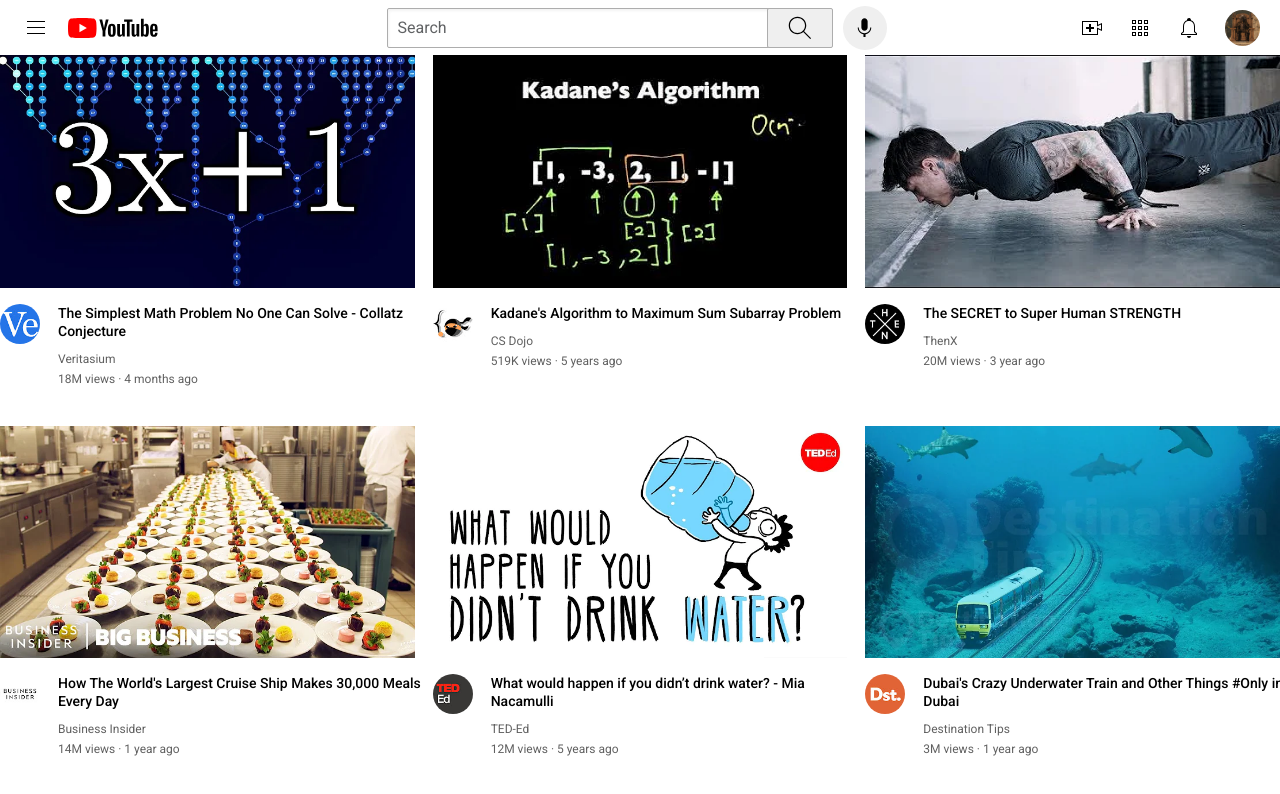
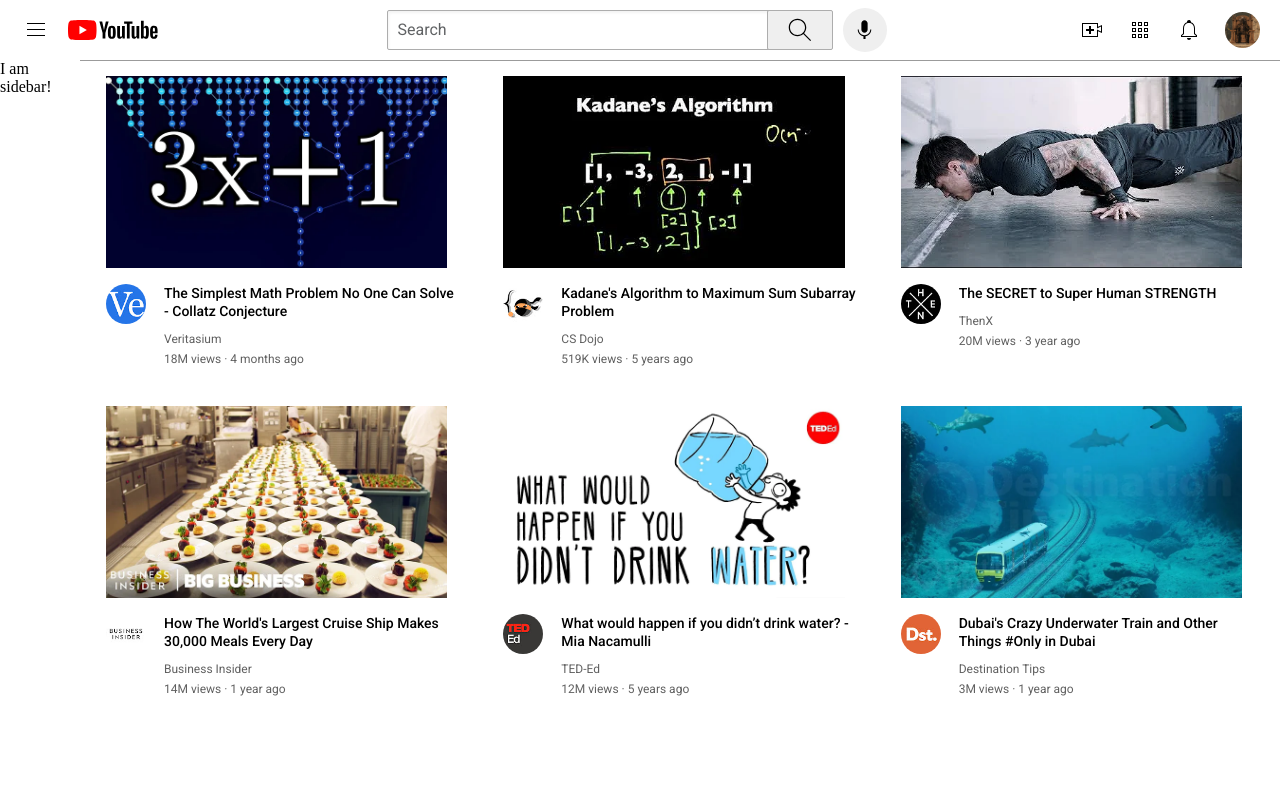
Before and after one commit to AAzizkhani/simple-YouTube, a plain HTML site: page YouTube.html in a window 1280 px wide. Drawn offline with Linux system fonts and the light colour scheme.

Commit message:
fix some bugs and add sidebar ____ver_6

```diff
--- a/Styles/general.css
+++ b/Styles/general.css
@@ -9,4 +9,7 @@
 body
 {
     margin: 0px;
+    padding-bottom: 700px;
+    padding-top: 76px;
+    padding-left: 106px;
 }
--- a/Styles/header.css
+++ b/Styles/header.css
@@ -1,10 +1,21 @@
 .header
 {
-    height: 55px;
+    height: 60px;
     display: flex;
     flex-direction: row;
 
     justify-content: space-between;
+
+    background-color: white;
+
+    position: fixed;
+    top: 0px;
+    right: 0px;
+    left: 0px;
+
+    border-bottom-width: 1PX;
+    border-bottom-color: rgb(155, 155, 155);
+    border-bottom-style: solid;
 }
 
 .h-left
--- /dev/null
+++ b/Styles/sidebar.css
@@ -0,0 +1,10 @@
+.sidebar
+{
+    position: fixed;
+    top:60px;
+    bottom: 0px;
+    left: 0px;
+
+    width: 80px;
+    background-color: rgb(255, 255, 255);
+}
--- a/Styles/video.css
+++ b/Styles/video.css
@@ -7,7 +7,7 @@
 
 .Pic3x
 {
-    width: 100%;
+    width: 90%;
 }
 
 .channelPic
@@ -24,7 +24,7 @@
 .channelInfo
 {
     margin-left: 8px;
-    width: 100%;
+    width: 90%;
 }
 .Pic3x-title
 {
--- a/YouTube.html
+++ b/YouTube.html
@@ -12,6 +12,8 @@
         <link rel="stylesheet" href="Styles/general.css">
         <link rel="stylesheet" href="Styles/header.css">
         <link rel="stylesheet" href="Styles/video.css">
+        <link rel="stylesheet" href="Styles/sidebar.css">
+
 
     </head>
 
@@ -40,6 +42,9 @@
 
         </div>
 
+        <div class="sidebar">
+            I am sidebar!
+        </div>
 
         <div class="video-grid">
             <div class="videos-1">
```
